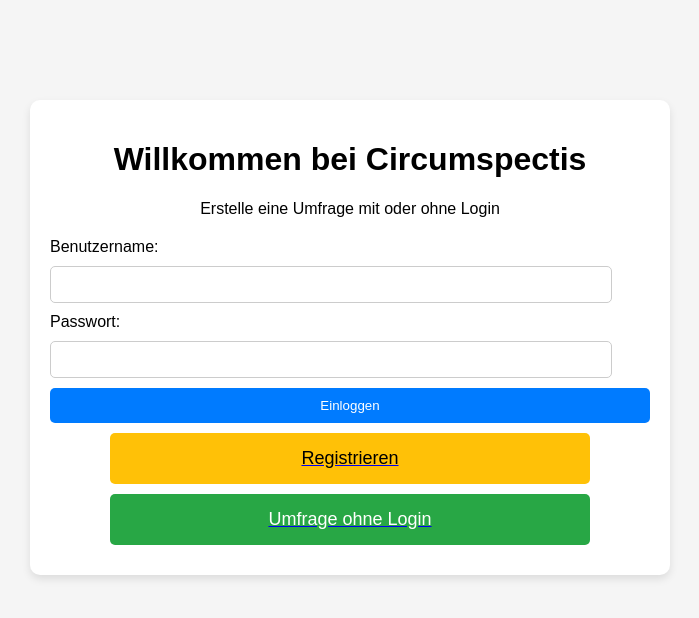
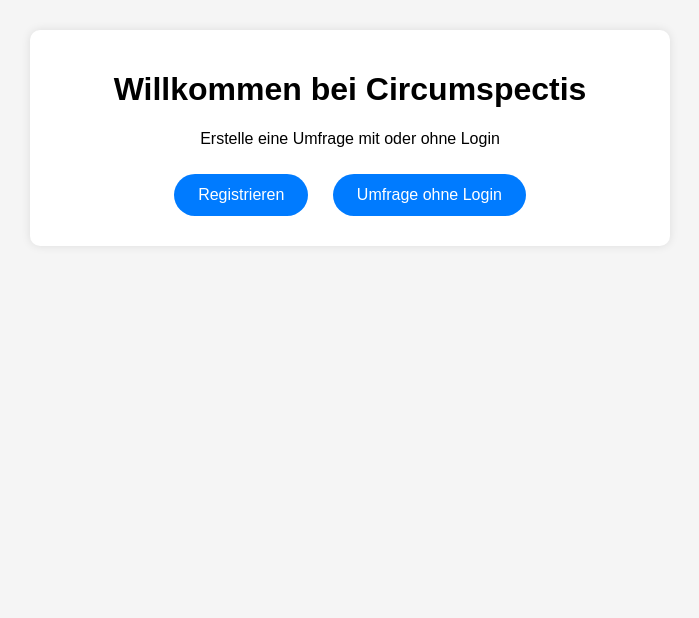
Before and after one commit to Berkay9712/webapp24, a Flask app: page / in a window 1280 px wide. Shown: the top 618 px of the page, without its empty margins (290-989 px from the left). Run offline with Flask 3, Linux system fonts and the light colour scheme.

Commit message:
Update index.html / Registrierung

```diff
--- a/templates/index.html
+++ b/templates/index.html
@@ -5,110 +5,23 @@
     <meta name="viewport" content="width=device-width, initial-scale=1.0">
     <title>Willkommen | Circumspectis</title>
     <link rel="stylesheet" href="{{ url_for('static', filename='style.css') }}">
-    <style>
-        body {
-            font-family: Arial, sans-serif;
-            background-color: #f5f5f5;
-            text-align: center;
-            margin: 0;
-            padding: 0;
-        }
-
-        .container {
-            width: 50%;
-            margin: 100px auto;
-            background: white;
-            padding: 20px;
-            border-radius: 10px;
-            box-shadow: 0 4px 8px rgba(0, 0, 0, 0.1);
-        }
-
-        .button {
-            display: block;
-            width: 80%;
-            margin: 10px auto;
-            padding: 15px;
-            font-size: 18px;
-            border: none;
-            border-radius: 5px;
-            cursor: pointer;
-            transition: 0.3s;
-        }
-
-        .login-btn {
-            background-color: #007bff;
-            color: white;
-        }
-
-        .login-btn:hover {
-            background-color: #0056b3;
-        }
-
-        .guest-btn {
-            background-color: #28a745;
-            color: white;
-        }
-
-        .guest-btn:hover {
-            background-color: #1e7e34;
-        }
-
-        .register-btn {
-            background-color: #ffc107;
-            color: black;
-        }
-
-        .register-btn:hover {
-            background-color: #e0a800;
-        }
-
-        .form-container {
-            margin-top: 20px;
-            text-align: left;
-        }
-
-        .form-container input {
-            width: 90%;
-            padding: 10px;
-            margin: 10px 0;
-            border: 1px solid #ccc;
-            border-radius: 5px;
-        }
-
-        .form-container button {
-            width: 100%;
-            padding: 10px;
-            border: none;
-            border-radius: 5px;
-            background-color: #007bff;
-            color: white;
-            cursor: pointer;
-            transition: 0.3s;
-        }
-
-        .form-container button:hover {
-            background-color: #0056b3;
-        }
-    </style>
 </head>
 <body>
+
+    <!-- Flash Messages -->
+    {% with messages = get_flashed_messages(with_categories=true) %}
+        {% if messages %}
+            <div class="flash-messages">
+                {% for category, message in messages %}
+                    <p class="flash flash-{{ category }}">{{ message }}</p>
+                {% endfor %}
+            </div>
+        {% endif %}
+    {% endwith %}
 
     <div class="container">
         <h1>Willkommen bei Circumspectis</h1>
         <p>Erstelle eine Umfrage mit oder ohne Login</p>
-
-        <!-- Login-Formular direkt auf der Startseite -->
-        <div class="form-container">
-            <form action="{{ url_for('login') }}" method="POST">
-                <label for="username">Benutzername:</label>
-                <input type="text" id="username" name="username" required>
-
-                <label for="password">Passwort:</label>
-                <input type="password" id="password" name="password" required>
-
-                <button type="submit">Einloggen</button>
-            </form>
-        </div>
 
         <!-- Registrierung & Gast-Option -->
         <a href="{{ url_for('register') }}"><button class="button register-btn">Registrieren</button></a>
```
